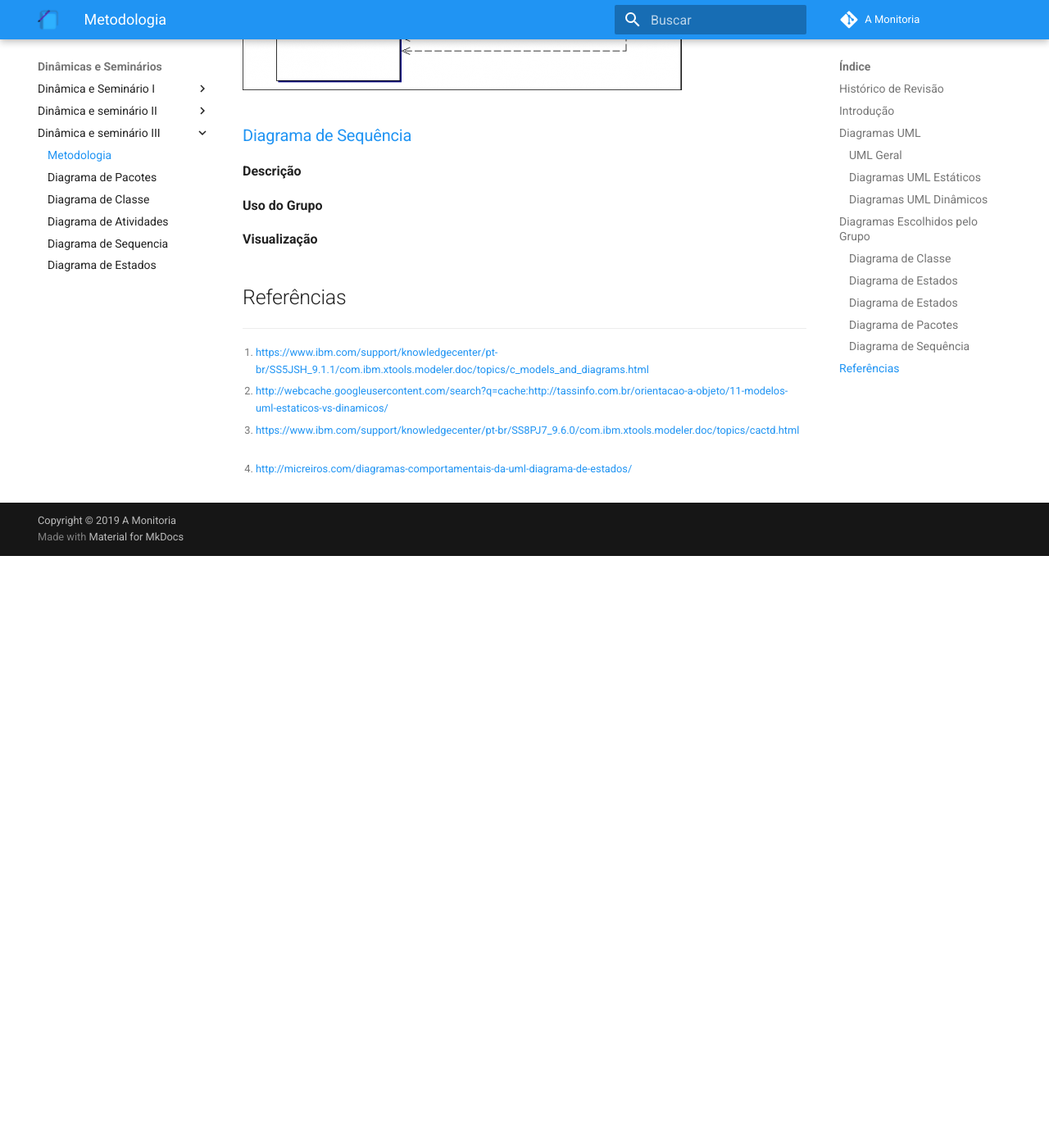
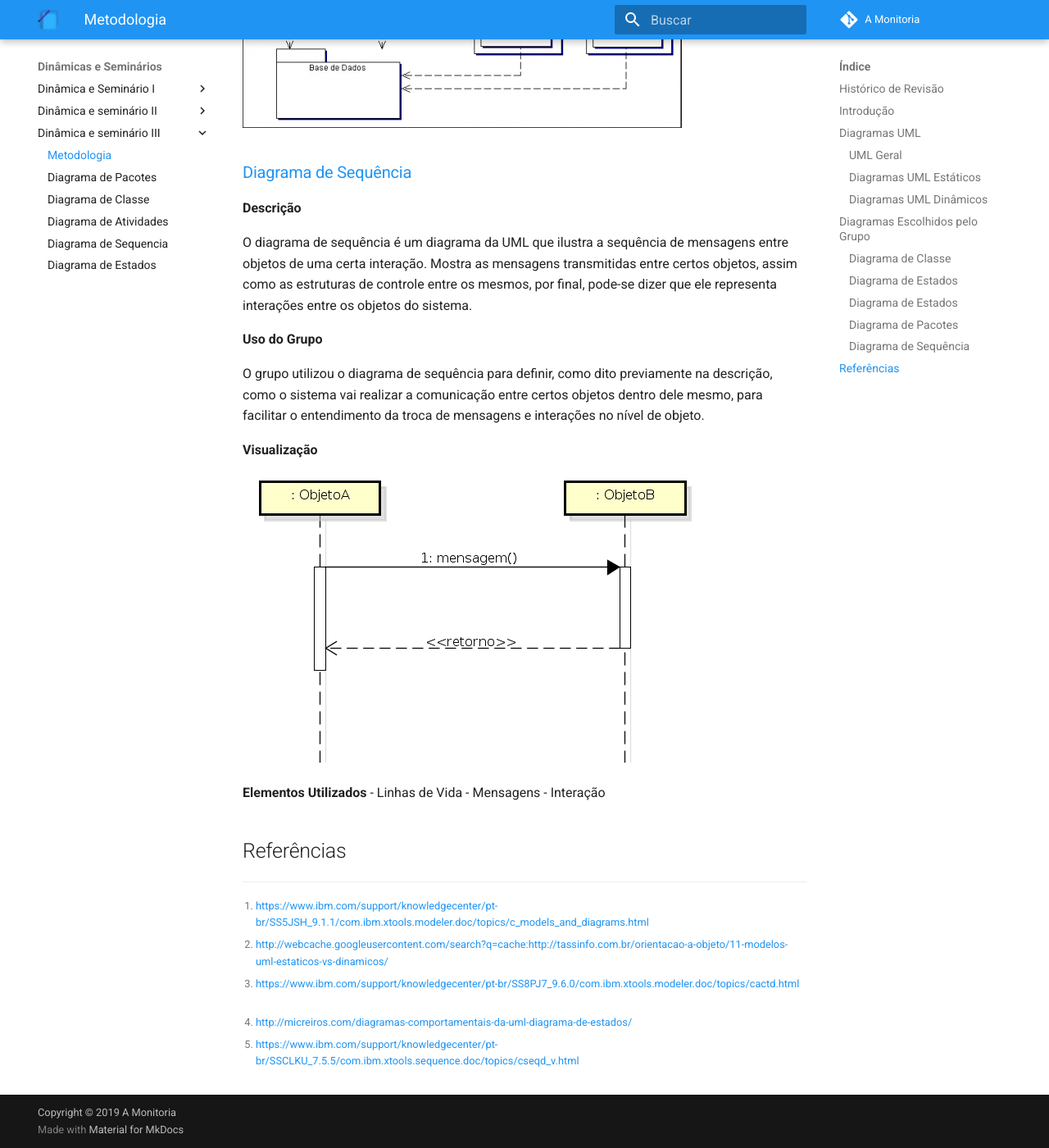
Before and after one commit to 2019-2-arquitetura-desenho/wiki, an MkDocs documentation site: the page built from docs/dinamica_seminario_III/metodologia.md, in a window 1280 px wide and 1400 px high, scrolled down 4066 px. Shown: the whole window at 82% size. Built offline with MkDocs 1.6.1 and Material for MkDocs 9.7.7, drawn with Linux system fonts in a browser that asks for light colours; comment, search, counter and statistics services are not loaded; old or Windows-style settings are respelled for this version of MkDocs; before the commit the page ends 4744 px from its top, so only the background shows below that; some of the changed text lies outside the part shown.

Commit message:
Adding sequency diagram explanation

```diff
--- a/docs/dinamica_seminario_III/metodologia.md
+++ b/docs/dinamica_seminario_III/metodologia.md
@@ -6,6 +6,7 @@
 |:----:|:------:|:---------:|:--------:|
 | 19/09/19 | 0.1 |  Criação do documento, indicação de tópicos e referências | [Joao Rossi](https://github.com/bielrossi15) |
 | 19/09/19 | 0.2 |  Adição do diagrama de pacotes | [Joao Rossi](https://github.com/bielrossi15) |
+| 19/09/19 | 0.3 |  Adição do diagrama de sequência | [Joao Rossi](https://github.com/bielrossi15) |
 
 ## Introdução
 
@@ -107,12 +108,20 @@ O grupo utilizou do diagrama para ter um diagrama estrutural mais macro do proje
 
 **Descrição**
 
+O diagrama de sequência é um diagrama da UML que ilustra a sequência de mensagens entre objetos de uma certa interação. Mostra as mensagens transmitidas entre certos objetos, assim como as estruturas de controle entre os mesmos, por final, pode-se dizer que ele representa interações entre os objetos do sistema.
+
 **Uso do Grupo**
+
+O grupo utilizou o diagrama de sequência para definir, como dito previamente na descrição, como o sistema vai realizar a comunicação entre certos objetos dentro dele mesmo, para facilitar o entendimento da troca de mensagens e interações no nível de objeto.
 
 **Visualização**
 
+![Diagrama de Sequencia](./assets/img/diagrama_seq_ex.png)
 
-
+**Elementos Utilizados**
+- Linhas de Vida
+- Mensagens
+- Interação
 
 ## Referências
 [^1]: https://www.ibm.com/support/knowledgecenter/pt-br/SS5JSH_9.1.1/com.ibm.xtools.modeler.doc/topics/c_models_and_diagrams.html
@@ -124,3 +133,7 @@ O grupo utilizou do diagrama para ter um diagrama estrutural mais macro do proje
 [^3]: https://www.ibm.com/support/knowledgecenter/pt-br/SS8PJ7_9.6.0/com.ibm.xtools.modeler.doc/topics/cactd.html
 
 [^4]: http://micreiros.com/diagramas-comportamentais-da-uml-diagrama-de-estados/
+
+[^5]: http://micreiros.com/diagrama-de-pacotes/
+
+[^5]: https://www.ibm.com/support/knowledgecenter/pt-br/SSCLKU_7.5.5/com.ibm.xtools.sequence.doc/topics/cseqd_v.html
```
Also changed, not shown: docs/dinamica_seminario_III/assets/img/diagrama_seq_ex.png (added).
